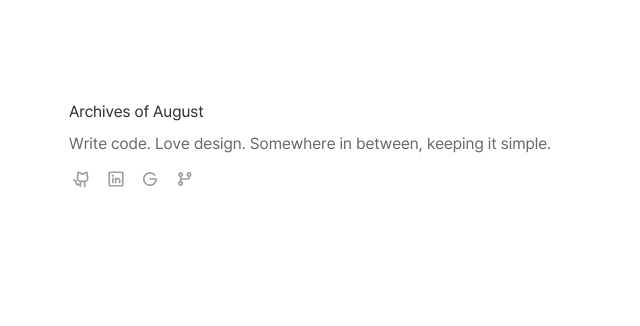
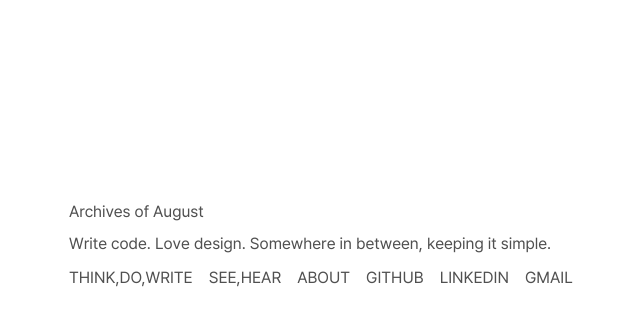
Before and after one commit to ArchivesofAugust/leegust, a Next.js app: page / in a window 1280 px wide. Shown: the top 326 px of the page, without its empty margins (291-931 px from the left). Built offline with nearby package versions, Linux system fonts and the light colour scheme.

Commit message:
fix: fixed main color

```diff
--- a/libs/about/feature-layout/AboutLayout.module.scss
+++ b/libs/about/feature-layout/AboutLayout.module.scss
@@ -27,7 +27,7 @@
   @include glyph16Regular;
 
   width: fit-content;
-  color: $section-title-color;
+  color: $main-color;
 }
 
 .sectionItem {
@@ -40,7 +40,7 @@
   @include glyph15Regular;
 
   margin-bottom: 8px;
-  color: $item-title-color;
+  color: $main-color;
 }
 
 .linkWrapper {
--- a/libs/home/feature-layout/HomeLayout.module.scss
+++ b/libs/home/feature-layout/HomeLayout.module.scss
@@ -17,16 +17,3 @@
 
   color: $black-14;
 }
-
-.links {
-  display: flex;
-  gap: 8px;
-  align-items: center;
-  justify-content: flex-start;
-
-  & .link {
-    display: flex;
-    align-items: center;
-    justify-content: center;
-  }
-}
--- a/libs/home/feature-layout/HomeLayout.tsx
+++ b/libs/home/feature-layout/HomeLayout.tsx
@@ -1,8 +1,6 @@
-import Link from 'next/link'
-
 import classNames from 'classnames/bind'
 
-import Icon, { IconName } from '@/libs/shared/components/Icon/Icon'
+import Categories from '@/libs/home/ui-categories/Categories'
 import Layout from '@/libs/shared/components/layout/Layout'
 import SplitedText from '@/libs/shared/components/text/SplitedText/SplitedText'
 
@@ -11,43 +9,45 @@ import styles from './HomeLayout.module.scss'
 const cx = classNames.bind(styles)
 
 const HomeLayout = () => {
-  const title = 'Archives of August'
-  const description = 'Write code. Love design. Somewhere in between, keeping it simple.'
+  const TITLE = 'Archives of August'
+  const DESCRIPTION = 'Write code. Love design. Somewhere in between, keeping it simple.'
 
-  const socials: { icon: IconName; href: string }[] = [
+  const items: { name: string; href: string }[] = [
     {
-      icon: 'github',
+      name: 'THINK,DO,WRITE',
+      href: '/',
+    },
+    {
+      name: 'SEE,HEAR',
+      href: '/',
+    },
+    {
+      name: 'ABOUT',
+      href: '/about',
+    },
+    {
+      name: 'GITHUB',
       href: 'https://github.com/ArchivesofAugust',
     },
     {
-      icon: 'linkedin',
+      name: 'LINKEDIN',
       href: 'https://www.linkedin.com/in/archivesofaugust',
     },
     {
-      icon: 'gmail',
+      name: 'GMAIL',
       href: 'mailto:archivesofaugust@gmail.com',
-    },
-    {
-      icon: 'about',
-      href: '/about',
     },
   ]
 
-  // TODO: 마인드 맵 만들기 (옵시디언처럼)
-
   return (
-    <Layout title={title} hoverTitle="leegust">
+    <Layout title={TITLE} hoverTitle="leegust">
       <div className={cx('container')}>
         <div className={cx('header')}>
           <p className={cx('row', 'description')}>
-            <SplitedText target={description} />
+            <SplitedText target={DESCRIPTION} />
           </p>
-          <div className={cx('row', 'links')}>
-            {socials.map((social) => (
-              <Link className={cx('link')} href={social.href} key={social.icon}>
-                <Icon name={social.icon} size={18} weight="bold" />
-              </Link>
-            ))}
+          <div className={cx('row', 'contents')}>
+            <Categories items={items} />
           </div>
         </div>
       </div>
--- /dev/null
+++ b/libs/home/ui-categories/Categories.module.scss
@@ -0,0 +1,43 @@
+.wrapper {
+  position: relative;
+  overflow: hidden;
+  width: 100%;
+}
+
+.container {
+  scrollbar-width: none; // Firefox
+
+  overflow-x: auto;
+  display: flex;
+  gap: 16px;
+
+  -webkit-overflow-scrolling: touch;
+
+  &::-webkit-scrollbar {
+    display: none; // Chrome, Safari
+  }
+}
+
+.item {
+  flex-shrink: 0;
+
+  padding: 0;
+
+  text-decoration: none;
+  white-space: nowrap;
+
+  transition: color 0.2s ease;
+}
+
+.blur {
+  pointer-events: none;
+
+  position: absolute;
+  top: 0;
+  right: 0;
+
+  width: 80px;
+  height: 100%;
+
+  background: linear-gradient(to right, transparent, white);
+}
--- /dev/null
+++ b/libs/home/ui-categories/Categories.tsx
@@ -0,0 +1,58 @@
+'use client'
+
+import { useEffect, useRef, useState } from 'react'
+
+import Link from 'next/link'
+
+import classNames from 'classnames/bind'
+
+import styles from './Categories.module.scss'
+
+const cx = classNames.bind(styles)
+
+interface Props {
+  items: {
+    name: string
+    href: string
+  }[]
+}
+
+const Categories = ({ items }: Props) => {
+  const [showBlur, setShowBlur] = useState(false)
+  const containerRef = useRef<HTMLDivElement>(null)
+
+  const shouldOpenNewTab = (href: string) => {
+    return href.startsWith('http') || href.startsWith('mailto')
+  }
+
+  const handleScroll = () => {
+    if (containerRef.current) {
+      const { scrollLeft, scrollWidth, clientWidth } = containerRef.current
+      setShowBlur(scrollLeft < scrollWidth - clientWidth)
+    }
+  }
+
+  useEffect(() => {
+    handleScroll()
+  }, [])
+
+  return (
+    <div className={cx('wrapper')}>
+      <div className={cx('container')} ref={containerRef} onScroll={handleScroll}>
+        {items.map((item, index) => (
+          <Link
+            key={index.toString()}
+            href={item.href}
+            className={cx('item')}
+            target={shouldOpenNewTab(item.href) ? '_blank' : undefined}
+          >
+            {item.name}
+          </Link>
+        ))}
+      </div>
+      {showBlur && <div className={cx('blur')} />}
+    </div>
+  )
+}
+
+export default Categories
--- a/libs/shared/components/layout/Layout.module.scss
+++ b/libs/shared/components/layout/Layout.module.scss
@@ -2,25 +2,31 @@
   display: flex;
   flex-direction: column;
   align-items: center;
-  justify-content: initial;
+  justify-content: center;
 
   width: 100%;
 
   background-color: $background-color;
 
   @include getMinFullScreenHeight;
+
+  &.fixTop {
+    justify-content: flex-start;
+  }
 }
 
 .contents {
   width: 90%;
   max-width: 560px;
   margin: 0 auto;
-  padding: 80px 0;
-
   text-align: left;
 
-  @include desktop {
-    padding: 100px 0;
+  .fixTop & {
+    padding: 140px 0 40px;
+
+    @include desktop {
+      padding: 200px 0 80px;
+    }
   }
 }
 
@@ -28,7 +34,7 @@
   @include glyph16Regular;
 
   margin-bottom: 8px;
-  color: $header-title-color;
+  color: $main-color;
 
   @include desktop {
     @include glyph16Regular;
--- a/libs/shared/components/layout/Layout.tsx
+++ b/libs/shared/components/layout/Layout.tsx
@@ -13,6 +13,7 @@ interface Props {
   hoverTitle?: string
   footer?: ReactElement
   backHref?: string
+  shouldFixTop?: boolean
 }
 
 const Layout = ({
@@ -20,10 +21,11 @@ const Layout = ({
   hoverTitle,
   footer,
   backHref,
+  shouldFixTop = true,
   children: contents,
 }: PropsWithChildren<Props>) => {
   return (
-    <div className={cx('container')}>
+    <div className={cx('container', { fixTop: shouldFixTop })}>
       <div className={cx('contents')}>
         <p className={cx('title')}>
           <TextSlider value={title} hoverValue={hoverTitle} href={backHref} />
--- a/libs/shared/components/text/SplitedText/SplitedText.module.scss
+++ b/libs/shared/components/text/SplitedText/SplitedText.module.scss
@@ -27,15 +27,16 @@
 
 .char {
   display: inline-block;
+  color: $main-color;
   transition: color 0.1s ease;
 
   &:not(.isSpace) {
     &:hover {
-      color: $darkgray;
+      color: $sub-color;
     }
 
     &:active {
-      color: $link-active-color;
+      color: $sub-color;
     }
   }
 }
--- a/libs/shared/components/text/TextSlider/TextSlider.module.scss
+++ b/libs/shared/components/text/TextSlider/TextSlider.module.scss
@@ -42,5 +42,5 @@
 }
 
 .link {
-  color: $link-active-color;
+  color: $main-color;
 }
--- a/libs/shared/styles/base/_globals.scss
+++ b/libs/shared/styles/base/_globals.scss
@@ -8,11 +8,7 @@ button {
   cursor: default;
   user-select: none; // 텍스트 선택 방지
 
-  margin: 0;
-  padding: 0;
-  padding: 2px 4px;
-
-  color: $link-color;
+  color: $main-color;
 
   -webkit-appearance: none;
   appearance: none;
@@ -26,13 +22,11 @@ button {
 
   &:hover {
     cursor: default;
-    color: $link-hover-color;
-    background-color: $link-hover-background-color;
+    color: $sub-color;
   }
 
   &:active {
-    color: $link-active-color;
-    background-color: $link-active-background-color;
+    color: $sub-color;
 
     -webkit-tap-highlight-color: transparent;
   }
@@ -49,9 +43,7 @@ button {
 a {
   user-select: none; // 텍스트 선택 방지
 
-  padding: 2px 4px;
-
-  color: $link-color;
+  color: $main-color;
   text-decoration: none;
 
   border-radius: 6px;
@@ -64,13 +56,11 @@ a {
 
   &:hover {
     cursor: default;
-    color: $link-hover-color;
-    background-color: $link-hover-background-color;
+    color: $sub-color;
   }
 
   &:active {
-    color: $link-active-color;
-    background-color: $link-active-background-color;
+    color: $sub-color;
 
     -webkit-tap-highlight-color: transparent;
   }
@@ -86,7 +76,7 @@ a {
 
 .note-h1 {
   margin-bottom: 24px;
-  color: $black-11;
+  color: $main-color;
   text-align: left;
 
   @include glyph24Medium;
@@ -94,7 +84,7 @@ a {
 
 .note-h2 {
   margin-bottom: 20px;
-  color: $black-10;
+  color: $main-color;
   text-align: left;
 
   @include glyph20Medium;
@@ -102,7 +92,7 @@ a {
 
 .note-h3 {
   margin-bottom: 18px;
-  color: $black-10;
+  color: $main-color;
   text-align: left;
 
   @include glyph18Medium;
@@ -110,7 +100,7 @@ a {
 
 .note-p {
   margin-bottom: 16px;
-  color: $black-16;
+  color: $main-color;
   text-align: left;
 
   @include glyph15Regular;
--- a/libs/shared/styles/variables/_vars.scss
+++ b/libs/shared/styles/variables/_vars.scss
@@ -3,18 +3,6 @@ $device-desktop: 992px;
 $device-tablet: 768px;
 $max-width: 550px;
 $duration: 0.3s;
-
-// background
 $background-color: $white;
-
-// title
-$header-title-color: $black-6;
-$section-title-color: $black-10;
-$item-title-color: $black-12;
-
-// link
-$link-color: $gray-4;
-$link-hover-color: $indigo-accessible-dark;
-$link-hover-background-color: $lightgray-5;
-$link-active-color: $indigo-accessible-dark;
-$link-active-background-color: $lightgray-4;
+$main-color: $black-10;
+$sub-color: $darkgray;
```
